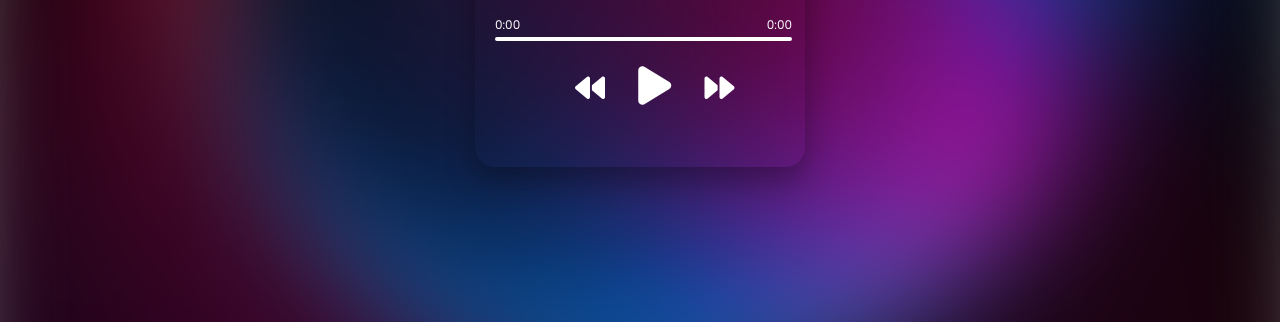
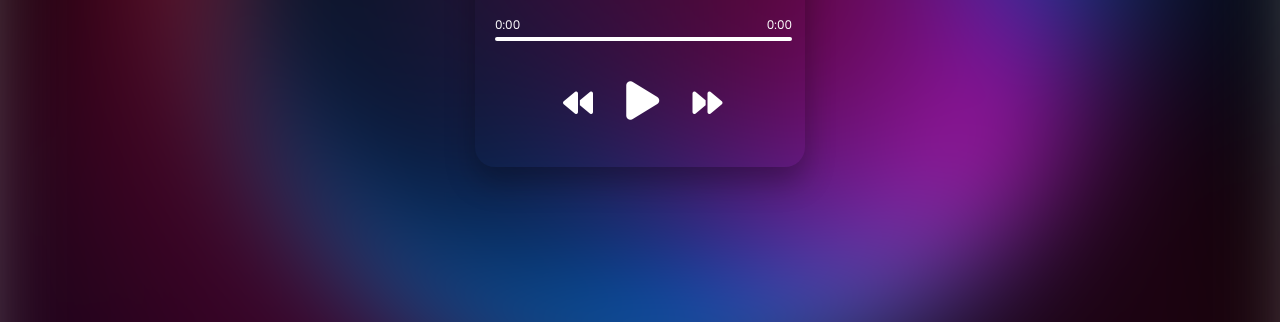
Before and after one commit to neilfaber/myplaylist, a plain HTML site: page index.html in a window 1280 px wide. Shown: the part 478-800 px from the top of the page. Drawn offline with Linux system fonts and the light colour scheme.

Commit message:
Update style.css

```diff
--- a/style.css
+++ b/style.css
@@ -123,8 +123,7 @@ h3{
 
 .player-controls{
     position: relative;
-    top: -15px;
-    left: 100px;
+    left: 88px;
     width: 200px;
 }
 
```
